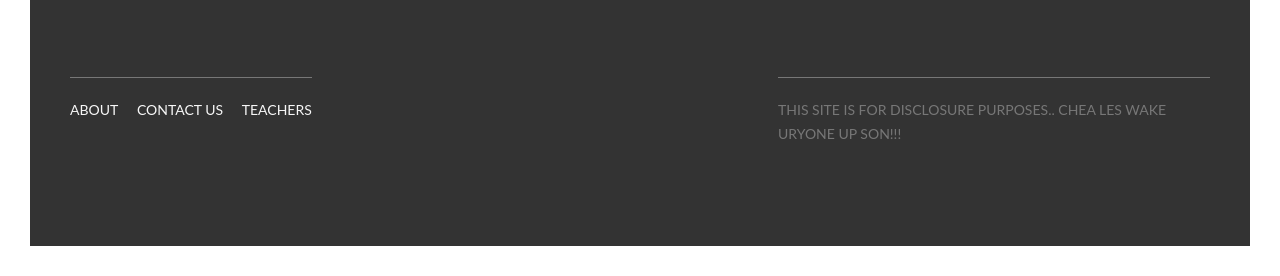
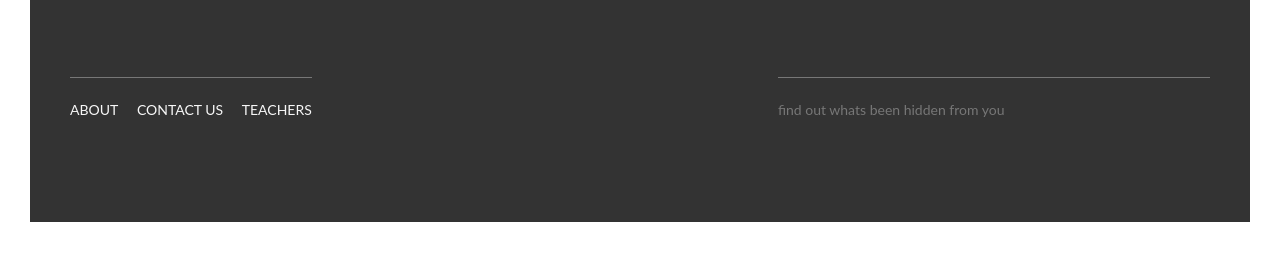
Before and after one commit to lexicon01/theunveiling, a website: page index.html in a window 1280 px wide. Shown: the part 5351-5627 px from the top of the page. After the commit the page ends 5603 px from the top, so only its background shows below. Drawn offline with Linux system fonts and the light colour scheme.

Commit message:
yup
Find out whats been hidden from you

```diff
--- a/index.html
+++ b/index.html
@@ -383,7 +383,7 @@
 		</div>
 		<div class="col-1-of-2">
 			<p class="footer__copyright">
-THIS SITE IS FOR DISCLOSURE PURPOSES.. CHEA LES WAKE URYONE UP SON!!!
+find out whats been hidden from you
 			</p>
 		</div>
 	</div>
```
